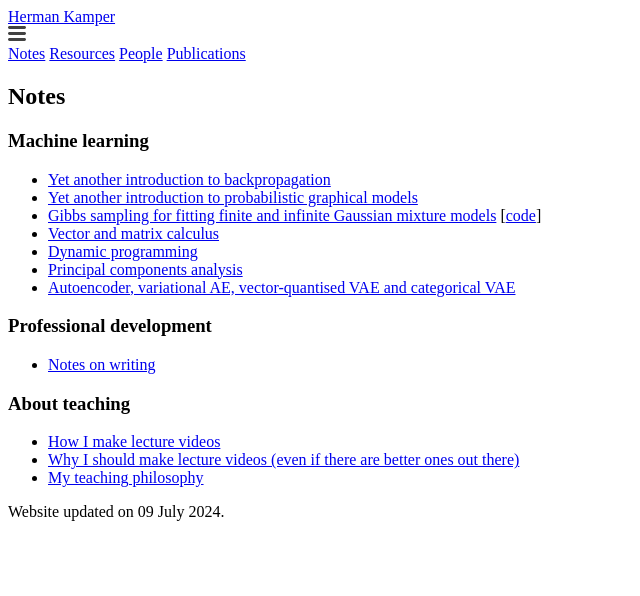
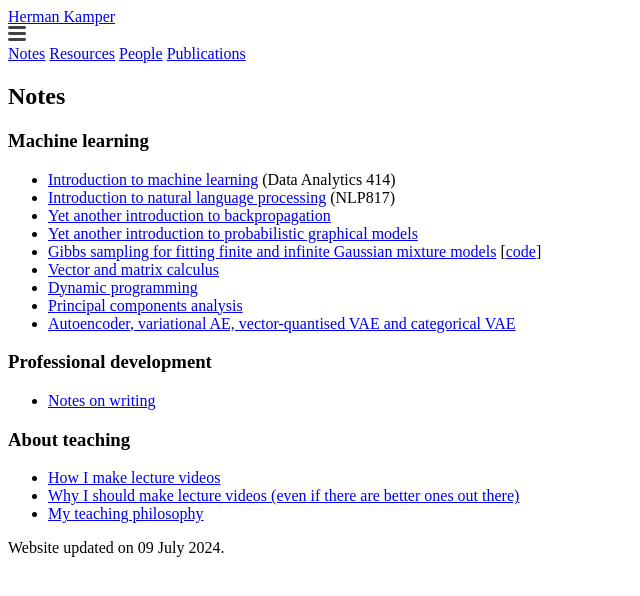
Before and after one commit to kamperh/kamperh.github.io, a Jekyll site: the page built from notes.md, in a window 1280 px wide. Shown: the top 596 px of the page, without its empty margins (0-640 px from the left). Built offline with Jekyll 4.4.1, drawn with Linux system fonts in a browser that asks for light colours; a style sheet for code colours, icons or effects is not loaded.

Commit message:
Update notes.md

```diff
--- a/notes.md
+++ b/notes.md
@@ -9,6 +9,8 @@
 
 ### Machine learning
 
+- [Introduction to machine learning](https://www.kamperh.com/data414/#lecture-notes) (Data Analytics 414)
+- [Introduction to natural language processing](https://www.kamperh.com/nlp817/) (NLP817)
 - [Yet another introduction to backpropagation](/notes/kamper_backprop22.pdf)
 - [Yet another introduction to probabilistic graphical models](/notes/kamper_pgm_notes23.pdf)
 - [Gibbs sampling for fitting finite and infinite Gaussian mixture models](/notes/kamper_bayesgmm15.pdf)
```
